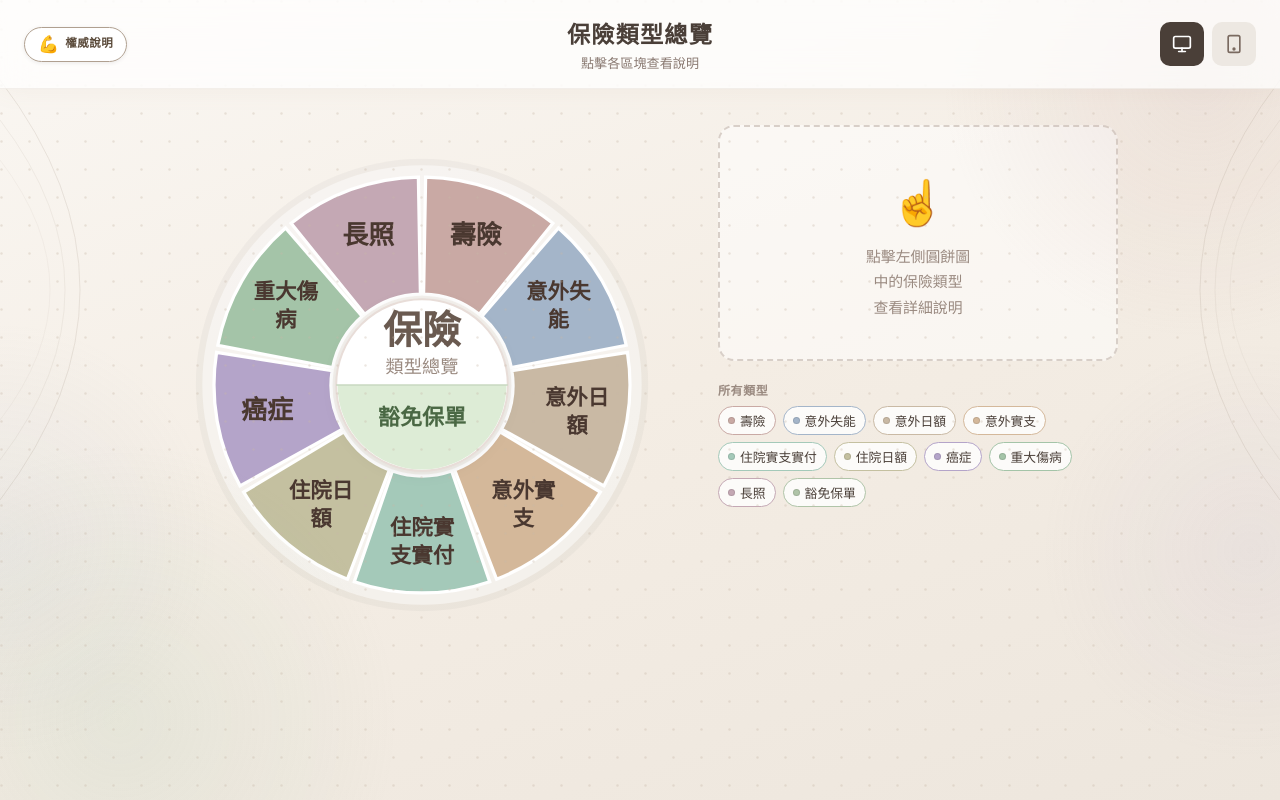
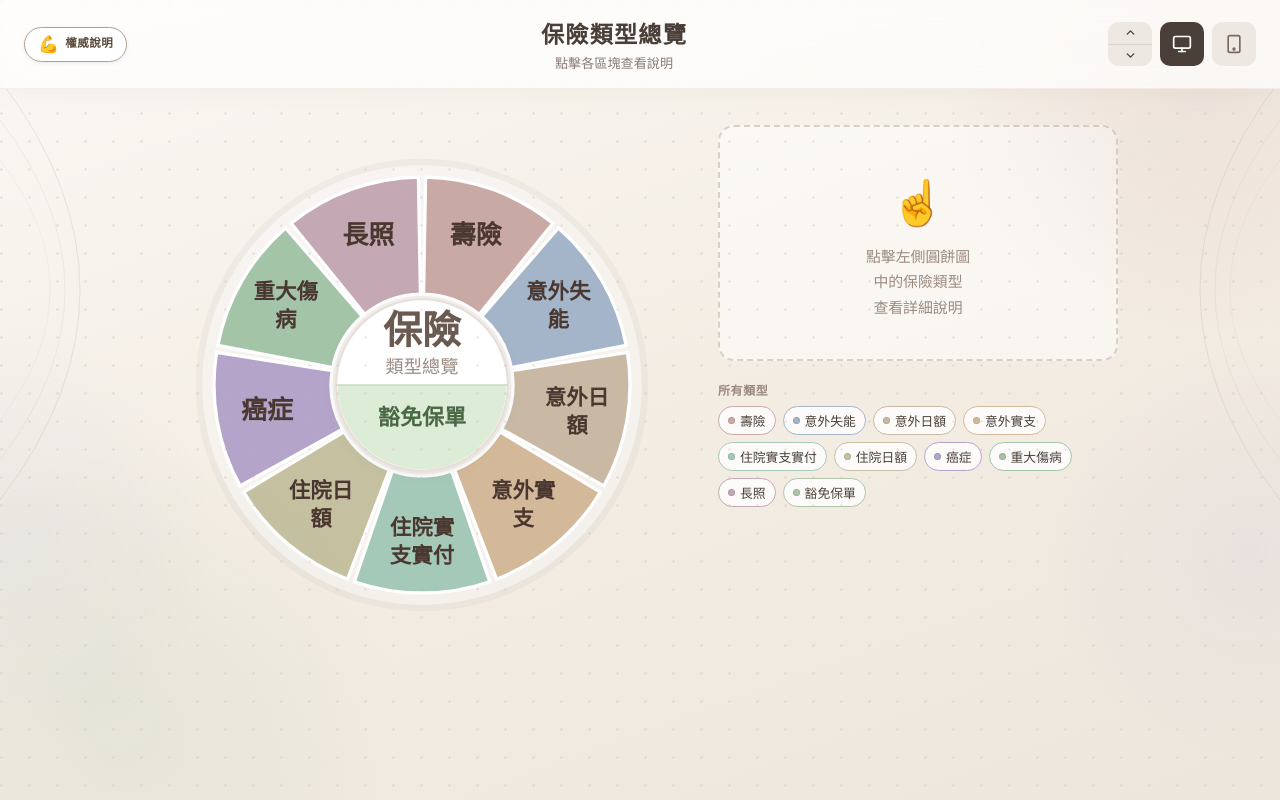
Before and after one commit to stratofin/insurence-pie, a React (Vite) app: page / in a window 1280 px wide. Built offline with nearby package versions, Linux system fonts and the light colour scheme.

Commit message:
Update App.jsx

```diff
--- a/src/App.jsx
+++ b/src/App.jsx
@@ -145,6 +145,9 @@ export default function InsuranceApp() {
   const [hoveredId, setHoveredId] = useState(null);
   const [centerHovered, setCenterHovered] = useState(false);
   const [viewMode, setViewMode] = useState("desktop"); // "desktop" | "mobile"
+  const [chartScale, setChartScale] = useState(1.0);
+  const scaleUp   = () => setChartScale(s => Math.min(1.5, +(s + 0.1).toFixed(1)));
+  const scaleDown = () => setChartScale(s => Math.max(0.7, +(s - 0.1).toFixed(1)));
   const [useAuthority, setUseAuthority] = useState(false);
   const [selectedSubType, setSelectedSubType] = useState(null); // 目前選中的子分類 id
   const [subDescriptions, setSubDescriptions] = useState(defaultSubDescriptions);
@@ -183,7 +186,7 @@ export default function InsuranceApp() {
     <svg
       viewBox="0 0 400 400"
       style={{
-        width: isMobile ? "min(92vw, 380px)" : "min(52vw, 520px)",
+        width: isMobile ? "min(92vw, 380px)" : `min(52vw, ${Math.round(520 * chartScale)}px)`,
         height: "auto",
         flexShrink: 0,
         display: "block",
@@ -305,7 +308,7 @@ export default function InsuranceApp() {
 
   // ---------- Detail Panel ----------
   const detailPanel = (
-    <div style={{ flex: 1, minWidth: isMobile ? "0" : "260px", maxWidth: isMobile ? "100%" : "400px", width: isMobile ? "100%" : undefined }}>
+    <div style={{ flex: 1, minWidth: isMobile ? "0" : `${Math.round(260 * chartScale)}px`, maxWidth: isMobile ? "100%" : `${Math.round(400 * chartScale)}px`, width: isMobile ? "100%" : undefined }}>
       {selected ? (
         <div style={{
           background: "white",
@@ -593,6 +596,54 @@ export default function InsuranceApp() {
 
         {/* View mode toggle buttons */}
         <div style={{ display: "flex", gap: "8px", alignItems: "center" }}>
+
+          {/* Size control — desktop only */}
+          {!isMobile && (
+            <div style={{
+              width: "44px", height: "44px", borderRadius: "10px",
+              background: "#ede8e2", overflow: "hidden",
+              display: "flex", flexDirection: "column", flexShrink: 0,
+            }}>
+              <button
+                onClick={scaleUp}
+                title="放大"
+                disabled={chartScale >= 1.5}
+                style={{
+                  flex: 1, width: "100%", display: "flex", alignItems: "center", justifyContent: "center",
+                  background: "transparent", border: "none",
+                  borderBottom: "1px solid rgba(0,0,0,0.09)",
+                  cursor: chartScale < 1.5 ? "pointer" : "not-allowed",
+                  color: chartScale < 1.5 ? "#4a3f38" : "#c0b0a0",
+                  transition: "background 0.15s",
+                }}
+                onMouseEnter={e => { if (chartScale < 1.5) e.currentTarget.style.background = "rgba(0,0,0,0.06)"; }}
+                onMouseLeave={e => { e.currentTarget.style.background = "transparent"; }}
+              >
+                <svg width="13" height="13" viewBox="0 0 24 24" fill="none" stroke="currentColor" strokeWidth="2.5" strokeLinecap="round" strokeLinejoin="round">
+                  <polyline points="18 15 12 9 6 15" />
+                </svg>
+              </button>
+              <button
+                onClick={scaleDown}
+                title="縮小"
+                disabled={chartScale <= 0.7}
+                style={{
+                  flex: 1, width: "100%", display: "flex", alignItems: "center", justifyContent: "center",
+                  background: "transparent", border: "none",
+                  cursor: chartScale > 0.7 ? "pointer" : "not-allowed",
+                  color: chartScale > 0.7 ? "#4a3f38" : "#c0b0a0",
+                  transition: "background 0.15s",
+                }}
+                onMouseEnter={e => { if (chartScale > 0.7) e.currentTarget.style.background = "rgba(0,0,0,0.06)"; }}
+                onMouseLeave={e => { e.currentTarget.style.background = "transparent"; }}
+              >
+                <svg width="13" height="13" viewBox="0 0 24 24" fill="none" stroke="currentColor" strokeWidth="2.5" strokeLinecap="round" strokeLinejoin="round">
+                  <polyline points="6 9 12 15 18 9" />
+                </svg>
+              </button>
+            </div>
+          )}
+
           <button
             onClick={() => setViewMode("desktop")}
             title="電腦版"
```
